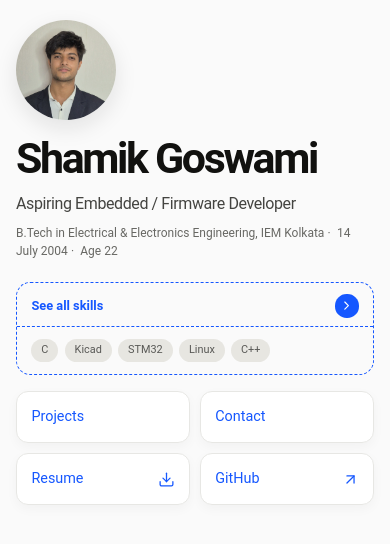
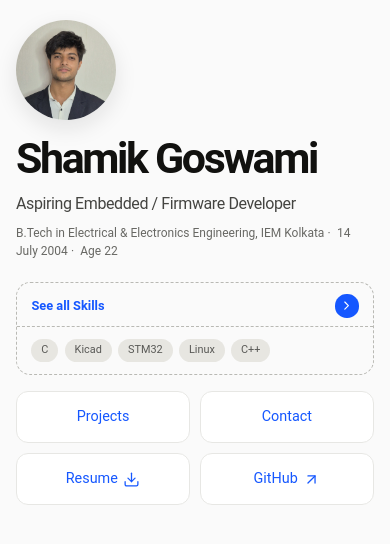
Before and after one commit to shamikspeare/portfolio, a React (Vite) app in the folder client/: page / in a window 390 px wide. Shown: the top 544 px of the page. Built offline with nearby package versions, Linux system fonts and the light colour scheme.

Commit message:
Refine mobile navigation styling and skills label

```diff
--- a/client/src/index.css
+++ b/client/src/index.css
@@ -108,7 +108,7 @@ a { color: inherit; text-decoration: none; }
   max-width: calc(100vw - 3rem);
   margin-top: 1.25rem;
   padding: 0.7rem var(--panel-pad-x) 0.8rem;
-  border: 1px dashed var(--accent);
+  border: 1px dashed #b9b9b4;
   border-radius: 0.6rem;
   color: var(--accent);
   background: transparent;
@@ -132,7 +132,7 @@ a { color: inherit; text-decoration: none; }
   margin-inline: calc(var(--panel-pad-x) * -1);
   padding: 0 var(--panel-pad-x) 0.55rem;
   border: 0;
-  border-bottom: 1px dashed currentColor;
+  border-bottom: 1px dashed #b9b9b4;
   color: inherit;
   background: transparent;
   font: inherit;
@@ -592,13 +592,13 @@ a { color: inherit; text-decoration: none; }
   .hero-nav button {
     width: 100%;
     min-height: 3.25rem;
-    justify-content: space-between;
+    justify-content: center;
     padding: 0.85rem 0.9rem;
     border: 1px solid #e7e7e4;
     border-radius: 0.75rem;
     color: var(--accent);
     background: #fff;
-    box-shadow: 0 4px 12px rgba(17, 17, 15, 0.035);
+    box-shadow: none;
     font-size: 0.9rem;
   }
 
@@ -606,9 +606,9 @@ a { color: inherit; text-decoration: none; }
   .hero-nav button:hover { transform: none; }
 
   .hero-nav .nav-toggle.is-active {
-    border-color: var(--accent);
-    color: #fff;
-    background: var(--accent);
+    border: 1px solid var(--accent);
+    color: var(--accent);
+    background: rgba(21, 87, 255, 0.1);
   }
 
   .contact-panel-shell,
--- a/client/src/pages/Home.jsx
+++ b/client/src/pages/Home.jsx
@@ -56,7 +56,7 @@ const Home = () => {
                 aria-controls="skills-content"
                 onClick={() => setSkillsOpen((open) => !open)}
               >
-                <span>See all skills</span>
+                <span>See all Skills</span>
                 <ChevronRight size={17} strokeWidth={2} />
               </button>
 
```
